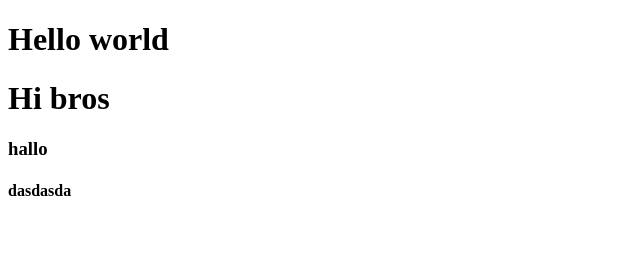
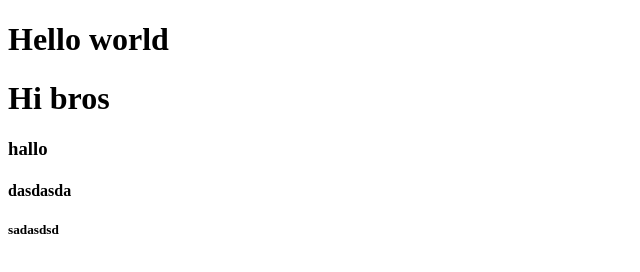
Before and after one commit to giahuytruonnn/testing_git, a plain HTML site: page index.html in a window 1280 px wide. Shown: the full height of the page, 0-640 px from the left. Drawn offline with Linux system fonts and the light colour scheme.

Commit message:
update h5

```diff
--- a/index.html
+++ b/index.html
@@ -10,5 +10,6 @@
     <h1>Hi bros</h1>
     <h3>hallo</h3>
     <h4>dasdasda</h4>
+    <h5>sadasdsd</h5>
   </body>
 </html>
```
